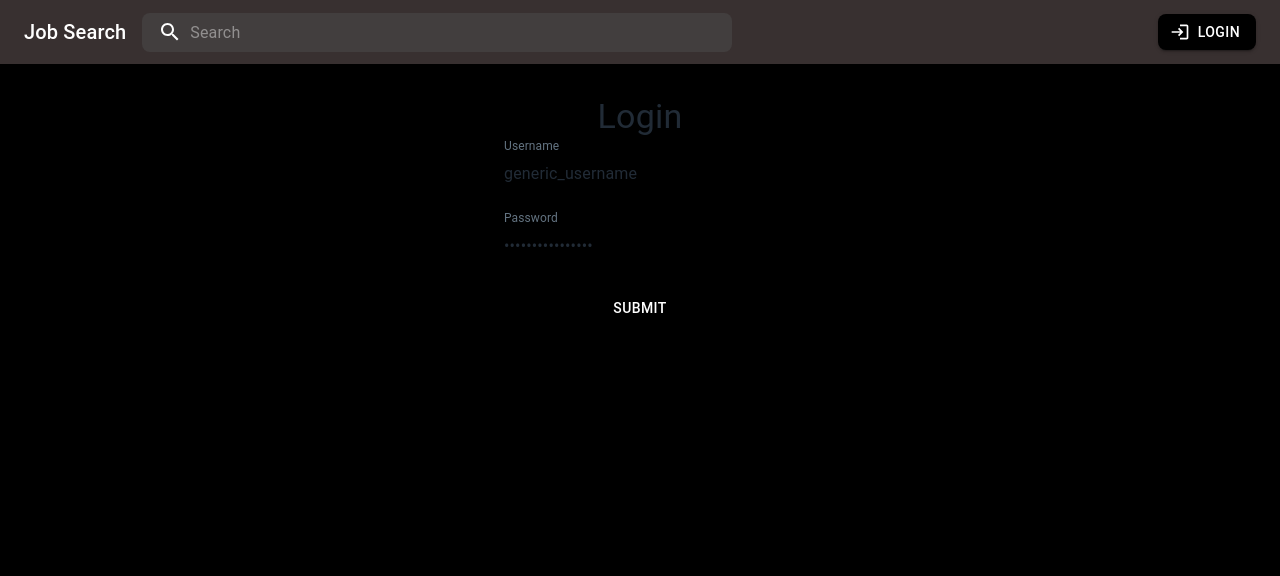
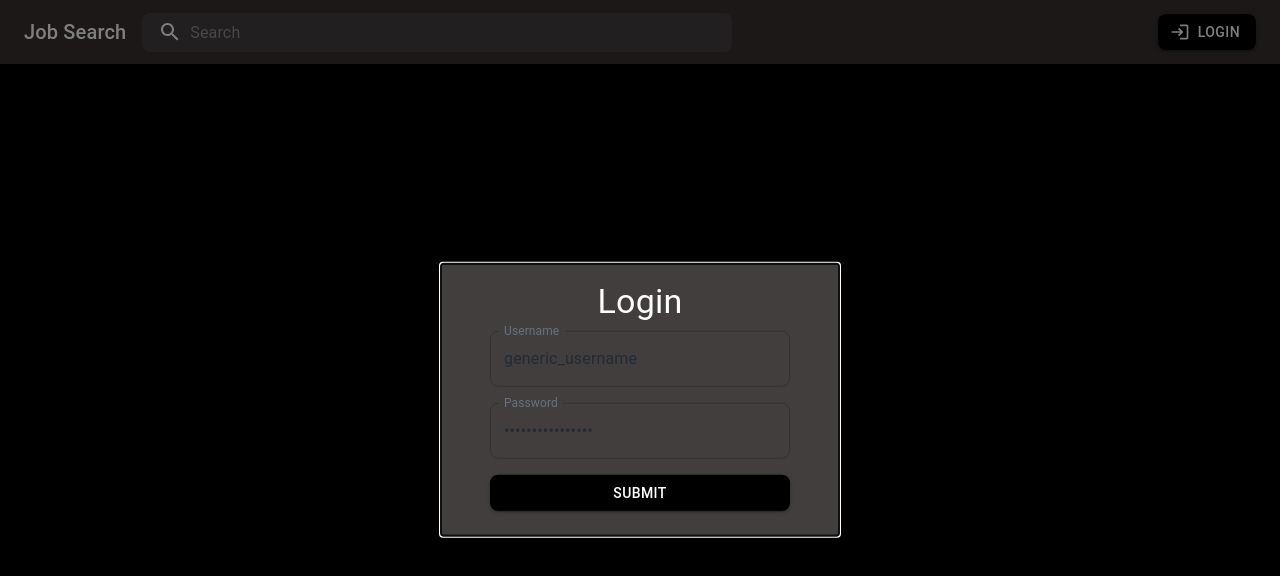
Before and after one commit to nguyenkyanh-2000/material-ui-basic-app, a React (Create React App) app: page /login in a window 1280 px wide. Shown: the top 576 px of the page. Built offline with nearby package versions, Linux system fonts and the light colour scheme.

Commit message:
Fixed authentication

```diff
--- a/src/components/login/LoginModal.js
+++ b/src/components/login/LoginModal.js
@@ -19,7 +19,7 @@ const style = {
   justifyContent: "center",
 };
 
-function LoginModal() {
+function LoginModal({ callback }) {
   const navigate = useNavigate();
   const handleClose = () => {
     navigate(-1);
@@ -28,7 +28,7 @@ function LoginModal() {
   return (
     <Modal open={true} onClose={handleClose}>
       <Box sx={style}>
-        <LoginForm callback={() => {}}></LoginForm>
+        <LoginForm callback={callback}></LoginForm>
       </Box>
     </Modal>
   );
--- a/src/pages/Login.js
+++ b/src/pages/Login.js
@@ -1,7 +1,7 @@
 import React, { useState, useContext } from "react";
 import AuthContext from "../authentication/AuthContext";
 import { useNavigate } from "react-router-dom";
-import LoginForm from "../components/login/LoginForm";
+import LoginModal from "../components/login/LoginModal";
 import Stack from "@mui/material/Stack";
 
 function Login() {
@@ -10,7 +10,7 @@ function Login() {
 
   return (
     <Stack sx={{ p: 4, alignItems: "center" }}>
-      <LoginForm
+      <LoginModal
         callback={() => {
           navigate(from, { replace: true });
         }}
```
